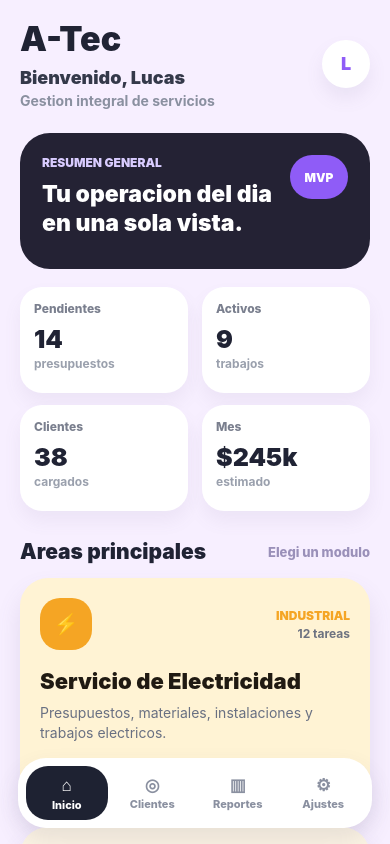
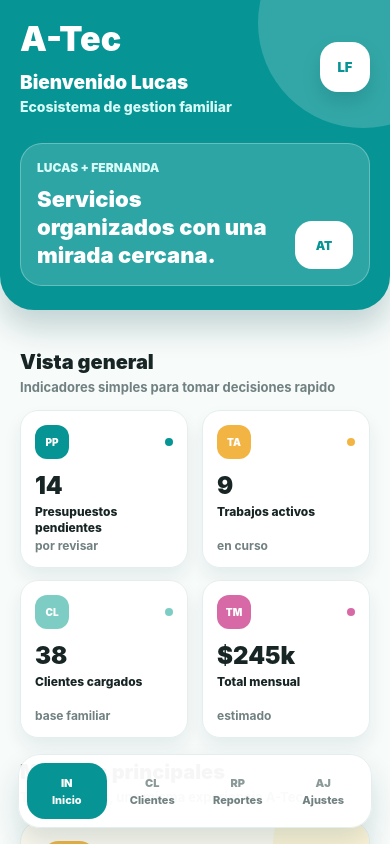
Before and after one commit to LucasJQ13/a-tec, a React Native app: screen / in a window 390 px wide. Built offline with nearby package versions, Linux system fonts and the light colour scheme.

Commit message:
style: mejora arquitectura visual dashboard

```diff
--- a/App.tsx
+++ b/App.tsx
@@ -8,6 +8,7 @@ import { ImprentaScreen } from './src/screens/ImprentaScreen';
 import { KinesiologiaScreen } from './src/screens/KinesiologiaScreen';
 import { PlaceholderScreen } from './src/screens/PlaceholderScreen';
 import type { AppScreen, AreaId, MainTabId } from './src/types/navigation';
+import { homeColors } from './src/constants/homeTheme';
 import { healthColors } from './src/constants/healthTheme';
 
 export default function App() {
@@ -65,14 +66,14 @@ export default function App() {
 
 const styles = StyleSheet.create({
   safeArea: {
-    backgroundColor: '#efe0ff',
+    backgroundColor: homeColors.primary,
     flex: 1,
   },
   healthSafeArea: {
     backgroundColor: healthColors.night,
   },
   appShell: {
-    backgroundColor: '#f7efff',
+    backgroundColor: homeColors.background,
     flex: 1,
   },
   healthShell: {
--- a/src/components/AreaCard.tsx
+++ b/src/components/AreaCard.tsx
@@ -1,4 +1,5 @@
 import { StyleSheet, Text, TouchableOpacity, View } from 'react-native';
+import { homeColors, homeRadii } from '../constants/homeTheme';
 import type { AreaConfig } from '../types/navigation';
 
 type AreaCardProps = {
@@ -8,28 +9,30 @@ type AreaCardProps = {
 
 export function AreaCard({ area, onPress }: AreaCardProps) {
   return (
-    <TouchableOpacity
-      activeOpacity={0.86}
-      onPress={onPress}
-      style={[styles.card, { backgroundColor: area.accentSoft }]}
-    >
+    <TouchableOpacity activeOpacity={0.88} onPress={onPress} style={[styles.card, { backgroundColor: area.surface }]}>
+      <View style={[styles.glow, { backgroundColor: area.accentSoft }]} />
+
       <View style={styles.topRow}>
-        <View style={[styles.iconBubble, { backgroundColor: area.accent }]}>
+        <View style={[styles.iconShell, { backgroundColor: area.accent }]}>
           <Text style={styles.icon}>{area.icon}</Text>
         </View>
-        <View style={styles.metaBlock}>
-          <Text style={[styles.eyebrow, { color: area.accent }]}>{area.eyebrow}</Text>
-          <Text style={styles.stats}>{area.stats}</Text>
+        <View style={styles.codeBlock}>
+          <Text style={styles.shortCode}>{area.shortCode}</Text>
+          <Text style={[styles.stats, { color: area.accent }]}>{area.stats}</Text>
         </View>
       </View>
 
+      <Text style={styles.eyebrow}>{area.eyebrow}</Text>
       <Text style={[styles.title, { color: area.textColor }]}>{area.title}</Text>
       <Text style={styles.description}>{area.description}</Text>
 
       <View style={styles.footer}>
-        <Text style={styles.footerText}>Ingresar</Text>
-        <View style={[styles.arrowCircle, { backgroundColor: area.accent }]}>
-          <Text style={styles.arrow}>›</Text>
+        <View>
+          <Text style={styles.familyNote}>{area.familyNote}</Text>
+          <Text style={styles.footerText}>{area.operationalHint}</Text>
+        </View>
+        <View style={[styles.enterButton, { backgroundColor: area.accent }]}>
+          <Text style={styles.enterText}>Entrar</Text>
         </View>
       </View>
     </TouchableOpacity>
@@ -38,81 +41,106 @@ export function AreaCard({ area, onPress }: AreaCardProps) {
 
 const styles = StyleSheet.create({
   card: {
-    borderRadius: 28,
+    borderColor: homeColors.border,
+    borderRadius: homeRadii.card,
+    borderWidth: 1,
+    minHeight: 214,
+    overflow: 'hidden',
     padding: 20,
-    minHeight: 184,
-    shadowColor: '#6b5b8f',
-    shadowOffset: { width: 0, height: 14 },
-    shadowOpacity: 0.14,
-    shadowRadius: 24,
-    elevation: 6,
+    shadowColor: homeColors.shadow,
+    shadowOffset: { width: 0, height: 16 },
+    shadowOpacity: 0.12,
+    shadowRadius: 26,
+    elevation: 5,
+  },
+  glow: {
+    borderRadius: 80,
+    height: 138,
+    opacity: 0.82,
+    position: 'absolute',
+    right: -42,
+    top: -46,
+    width: 138,
   },
   topRow: {
     alignItems: 'center',
     flexDirection: 'row',
     justifyContent: 'space-between',
-    marginBottom: 18,
   },
-  iconBubble: {
+  iconShell: {
     alignItems: 'center',
-    borderRadius: 20,
-    height: 52,
+    borderRadius: 18,
+    height: 56,
     justifyContent: 'center',
-    width: 52,
+    width: 56,
   },
   icon: {
     color: '#ffffff',
-    fontSize: 20,
+    fontSize: 14,
     fontWeight: '900',
   },
-  metaBlock: {
+  codeBlock: {
     alignItems: 'flex-end',
   },
-  eyebrow: {
+  shortCode: {
+    color: homeColors.softText,
+    fontSize: 11,
+    fontWeight: '900',
+    letterSpacing: 0,
+  },
+  stats: {
     fontSize: 12,
     fontWeight: '900',
+    marginTop: 4,
+  },
+  eyebrow: {
+    color: homeColors.primary,
+    fontSize: 12,
+    fontWeight: '900',
+    marginTop: 22,
     textTransform: 'uppercase',
-  },
-  stats: {
-    color: '#6d7280',
-    fontSize: 12,
-    fontWeight: '700',
-    marginTop: 3,
   },
   title: {
     fontSize: 22,
     fontWeight: '900',
     letterSpacing: 0,
     lineHeight: 27,
+    marginTop: 6,
   },
   description: {
-    color: '#697082',
+    color: homeColors.muted,
     fontSize: 14,
-    lineHeight: 20,
+    fontWeight: '700',
+    lineHeight: 21,
     marginTop: 8,
   },
   footer: {
     alignItems: 'center',
     flexDirection: 'row',
     justifyContent: 'space-between',
-    marginTop: 18,
+    marginTop: 22,
   },
-  footerText: {
-    color: '#222838',
+  familyNote: {
+    color: homeColors.text,
     fontSize: 13,
     fontWeight: '900',
   },
-  arrowCircle: {
+  footerText: {
+    color: homeColors.muted,
+    fontSize: 12,
+    fontWeight: '700',
+    marginTop: 3,
+  },
+  enterButton: {
     alignItems: 'center',
-    borderRadius: 15,
-    height: 30,
+    borderRadius: 16,
     justifyContent: 'center',
-    width: 30,
+    minHeight: 38,
+    paddingHorizontal: 16,
   },
-  arrow: {
+  enterText: {
     color: '#ffffff',
-    fontSize: 24,
-    fontWeight: '700',
-    marginTop: -2,
+    fontSize: 12,
+    fontWeight: '900',
   },
 });
--- a/src/components/BottomNav.tsx
+++ b/src/components/BottomNav.tsx
@@ -1,4 +1,5 @@
 import { StyleSheet, Text, TouchableOpacity, View } from 'react-native';
+import { homeColors, homeRadii } from '../constants/homeTheme';
 import type { MainTabId } from '../types/navigation';
 
 type BottomNavProps = {
@@ -7,10 +8,10 @@ type BottomNavProps = {
 };
 
 const tabs: Array<{ id: MainTabId; label: string; icon: string }> = [
-  { id: 'home', label: 'Inicio', icon: '⌂' },
-  { id: 'clients', label: 'Clientes', icon: '◎' },
-  { id: 'reports', label: 'Reportes', icon: '▥' },
-  { id: 'settings', label: 'Ajustes', icon: '⚙' },
+  { id: 'home', label: 'Inicio', icon: 'IN' },
+  { id: 'clients', label: 'Clientes', icon: 'CL' },
+  { id: 'reports', label: 'Reportes', icon: 'RP' },
+  { id: 'settings', label: 'Ajustes', icon: 'AJ' },
 ];
 
 export function BottomNav({ activeTab, onChangeTab }: BottomNavProps) {
@@ -26,8 +27,8 @@ export function BottomNav({ activeTab, onChangeTab }: BottomNavProps) {
             onPress={() => onChangeTab(tab.id)}
             style={[styles.item, isActive ? styles.activeItem : null]}
           >
-            <Text style={[styles.icon, isActive ? styles.activeText : null]}>{tab.icon}</Text>
-            <Text style={[styles.label, isActive ? styles.activeText : null]}>{tab.label}</Text>
+            <Text style={[styles.icon, isActive ? styles.activeIcon : null]}>{tab.icon}</Text>
+            <Text style={[styles.label, isActive ? styles.activeLabel : null]}>{tab.label}</Text>
           </TouchableOpacity>
         );
       })}
@@ -38,44 +39,49 @@ export function BottomNav({ activeTab, onChangeTab }: BottomNavProps) {
 const styles = StyleSheet.create({
   wrapper: {
     alignItems: 'center',
-    backgroundColor: '#ffffff',
-    borderRadius: 28,
+    backgroundColor: 'rgba(255, 255, 255, 0.96)',
+    borderColor: homeColors.border,
+    borderRadius: homeRadii.card,
+    borderWidth: 1,
     bottom: 16,
     flexDirection: 'row',
-    gap: 4,
+    gap: 6,
     justifyContent: 'space-between',
     left: 18,
     padding: 8,
     position: 'absolute',
     right: 18,
-    shadowColor: '#55486f',
-    shadowOffset: { width: 0, height: 12 },
-    shadowOpacity: 0.12,
-    shadowRadius: 24,
+    shadowColor: homeColors.shadow,
+    shadowOffset: { width: 0, height: 16 },
+    shadowOpacity: 0.16,
+    shadowRadius: 28,
     elevation: 8,
   },
   item: {
     alignItems: 'center',
-    borderRadius: 22,
+    borderRadius: homeRadii.control,
     flex: 1,
-    minHeight: 54,
     justifyContent: 'center',
+    minHeight: 56,
   },
   activeItem: {
-    backgroundColor: '#1e2232',
+    backgroundColor: homeColors.primary,
   },
   icon: {
-    color: '#8a90a0',
-    fontSize: 17,
+    color: homeColors.softText,
+    fontSize: 11,
     fontWeight: '900',
   },
   label: {
-    color: '#8a90a0',
+    color: homeColors.muted,
     fontSize: 11,
     fontWeight: '800',
-    marginTop: 2,
+    marginTop: 3,
   },
-  activeText: {
+  activeIcon: {
+    color: '#ffffff',
+  },
+  activeLabel: {
     color: '#ffffff',
   },
 });
--- a/src/components/SummaryCard.tsx
+++ b/src/components/SummaryCard.tsx
@@ -1,47 +1,91 @@
 import { StyleSheet, Text, View } from 'react-native';
+import { homeColors, homeRadii } from '../constants/homeTheme';
+import type { SummaryMetric } from '../types/navigation';
 
 type SummaryCardProps = {
-  label: string;
-  value: string;
-  caption: string;
+  item: SummaryMetric;
 };
 
-export function SummaryCard({ label, value, caption }: SummaryCardProps) {
+const toneColors = {
+  primary: homeColors.primary,
+  electric: homeColors.electric,
+  health: homeColors.health,
+  print: homeColors.print,
+};
+
+export function SummaryCard({ item }: SummaryCardProps) {
+  const tone = toneColors[item.tone];
+
   return (
     <View style={styles.card}>
-      <Text style={styles.label}>{label}</Text>
-      <Text style={styles.value}>{value}</Text>
-      <Text style={styles.caption}>{caption}</Text>
+      <View style={styles.topRow}>
+        <View style={[styles.iconBadge, { backgroundColor: tone }]}>
+          <Text style={styles.iconText}>{item.icon}</Text>
+        </View>
+        <View style={[styles.statusDot, { backgroundColor: tone }]} />
+      </View>
+      <Text style={styles.value}>{item.value}</Text>
+      <Text style={styles.label} numberOfLines={2}>
+        {item.label}
+      </Text>
+      <Text style={styles.caption}>{item.caption}</Text>
     </View>
   );
 }
 
 const styles = StyleSheet.create({
   card: {
-    backgroundColor: '#ffffff',
-    borderRadius: 22,
-    minHeight: 106,
+    backgroundColor: homeColors.surface,
+    borderColor: homeColors.border,
+    borderRadius: homeRadii.control,
+    borderWidth: 1,
+    minHeight: 126,
     padding: 14,
-    shadowColor: '#756a91',
+    shadowColor: homeColors.shadow,
     shadowOffset: { width: 0, height: 10 },
     shadowOpacity: 0.08,
     shadowRadius: 18,
     width: '48%',
   },
+  topRow: {
+    alignItems: 'center',
+    flexDirection: 'row',
+    justifyContent: 'space-between',
+  },
+  iconBadge: {
+    alignItems: 'center',
+    borderRadius: 12,
+    height: 34,
+    justifyContent: 'center',
+    width: 34,
+  },
+  iconText: {
+    color: '#ffffff',
+    fontSize: 10,
+    fontWeight: '900',
+  },
+  statusDot: {
+    borderRadius: 4,
+    height: 8,
+    width: 8,
+  },
+  value: {
+    color: homeColors.text,
+    fontSize: 24,
+    fontWeight: '900',
+    letterSpacing: 0,
+    marginTop: 12,
+  },
   label: {
-    color: '#7a7f8e',
+    color: homeColors.text,
     fontSize: 12,
     fontWeight: '800',
-  },
-  value: {
-    color: '#202334',
-    fontSize: 25,
-    fontWeight: '900',
-    letterSpacing: 0,
-    marginTop: 8,
+    lineHeight: 16,
+    marginTop: 4,
+    minHeight: 32,
   },
   caption: {
-    color: '#9aa0ad',
+    color: homeColors.muted,
     fontSize: 12,
     fontWeight: '700',
     marginTop: 2,
--- /dev/null
+++ b/src/constants/homeTheme.ts
@@ -0,0 +1,26 @@
+export const homeColors = {
+  primary: '#069494',
+  primaryDark: '#047777',
+  primarySoft: '#dff5f3',
+  background: '#f7fbfa',
+  surface: '#ffffff',
+  surfaceWarm: '#fffdf8',
+  border: '#e5eeee',
+  text: '#182525',
+  muted: '#718080',
+  softText: '#8b9999',
+  shadow: '#0a4f4f',
+  dark: '#1c2727',
+  electric: '#f2b544',
+  electricSoft: '#fff3d4',
+  health: '#7ecdc4',
+  healthSoft: '#e8faf7',
+  print: '#d76aa6',
+  printSoft: '#fde9f2',
+};
+
+export const homeRadii = {
+  panel: 28,
+  card: 22,
+  control: 18,
+};
--- a/src/data/appAreas.ts
+++ b/src/data/appAreas.ts
@@ -1,47 +1,91 @@
-import type { AreaConfig } from '../types/navigation';
+import { homeColors } from '../constants/homeTheme';
+import type { AreaConfig, QuickAction, SummaryMetric } from '../types/navigation';
 
 export const appAreas: AreaConfig[] = [
   {
     id: 'electricidad',
     title: 'Servicio de Electricidad',
     label: 'Electricidad',
-    description: 'Presupuestos, materiales, instalaciones y trabajos electricos.',
-    icon: '⚡',
-    eyebrow: 'Industrial',
-    accent: '#f5a524',
-    accentSoft: '#fff3d4',
-    textColor: '#201a12',
-    stats: '12 tareas',
+    description: 'Instalaciones, reparaciones y trabajos tecnicos con control de costos.',
+    icon: 'EL',
+    eyebrow: 'Tecnico',
+    shortCode: 'E-01',
+    accent: homeColors.electric,
+    accentSoft: homeColors.electricSoft,
+    surface: '#fffaf0',
+    textColor: homeColors.text,
+    stats: '12 activos',
+    operationalHint: 'Ordenes, visitas y presupuestos',
+    familyNote: 'Gestion Lucas',
   },
   {
     id: 'kinesiologia',
     title: 'Kinesiologia y Fisioterapia',
     label: 'Kinesiologia',
-    description: 'Pacientes, sesiones, turnos y tratamientos.',
-    icon: '+',
+    description: 'Atencion profesional, sesiones y seguimiento con una experiencia clara.',
+    icon: 'KF',
     eyebrow: 'Salud',
-    accent: '#040833',
-    accentSoft: '#fcf4e4',
-    textColor: '#040833',
-    stats: '8 turnos',
+    shortCode: 'K-02',
+    accent: homeColors.health,
+    accentSoft: homeColors.healthSoft,
+    surface: '#fbfffe',
+    textColor: homeColors.text,
+    stats: '8 sesiones',
+    operationalHint: 'Pacientes, turnos y planes',
+    familyNote: 'Gestion familiar',
   },
   {
     id: 'imprenta',
     title: 'Servicio de Imprenta',
     label: 'Imprenta',
-    description: 'Disenos, impresiones, pedidos, costos y entregas.',
-    icon: 'CMYK',
-    eyebrow: 'Creativo',
-    accent: '#8f5cf7',
-    accentSoft: '#f0e6ff',
-    textColor: '#1d1430',
+    description: 'Diseno, produccion grafica, pedidos y entregas con mirada creativa.',
+    icon: 'IM',
+    eyebrow: 'Grafica',
+    shortCode: 'I-03',
+    accent: homeColors.print,
+    accentSoft: homeColors.printSoft,
+    surface: '#fffbfd',
+    textColor: homeColors.text,
     stats: '5 pedidos',
+    operationalHint: 'Costeo, diseno y entrega',
+    familyNote: 'Lucas y Fernanda',
   },
 ];
 
-export const summaryItems = [
-  { label: 'Pendientes', value: '14', caption: 'presupuestos' },
-  { label: 'Activos', value: '9', caption: 'trabajos' },
-  { label: 'Clientes', value: '38', caption: 'cargados' },
-  { label: 'Mes', value: '$245k', caption: 'estimado' },
+export const summaryItems: SummaryMetric[] = [
+  {
+    label: 'Presupuestos pendientes',
+    value: '14',
+    caption: 'por revisar',
+    icon: 'PP',
+    tone: 'primary',
+  },
+  {
+    label: 'Trabajos activos',
+    value: '9',
+    caption: 'en curso',
+    icon: 'TA',
+    tone: 'electric',
+  },
+  {
+    label: 'Clientes cargados',
+    value: '38',
+    caption: 'base familiar',
+    icon: 'CL',
+    tone: 'health',
+  },
+  {
+    label: 'Total mensual',
+    value: '$245k',
+    caption: 'estimado',
+    icon: 'TM',
+    tone: 'print',
+  },
 ];
+
+export const quickActions: QuickAction[] = [
+  { id: 'budget', label: 'Nuevo presupuesto', caption: 'Crear TEC-000001', icon: '+' },
+  { id: 'client', label: 'Nuevo cliente', caption: 'Alta rapida', icon: 'CL' },
+  { id: 'work', label: 'Nuevo trabajo', caption: 'Orden interna', icon: 'OT' },
+  { id: 'reports', label: 'Reportes', caption: 'Vista mensual', icon: 'RP' },
+];
--- a/src/screens/HomeScreen.tsx
+++ b/src/screens/HomeScreen.tsx
@@ -1,7 +1,8 @@
 import { ScrollView, StyleSheet, Text, TouchableOpacity, View } from 'react-native';
 import { AreaCard } from '../components/AreaCard';
 import { SummaryCard } from '../components/SummaryCard';
-import { appAreas, summaryItems } from '../data/appAreas';
+import { homeColors, homeRadii } from '../constants/homeTheme';
+import { appAreas, quickActions, summaryItems } from '../data/appAreas';
 import type { AreaId } from '../types/navigation';
 
 type HomeScreenProps = {
@@ -10,50 +11,69 @@ type HomeScreenProps = {
 
 export function HomeScreen({ onOpenArea }: HomeScreenProps) {
   return (
-    <ScrollView
-      showsVerticalScrollIndicator={false}
-      contentContainerStyle={styles.content}
-    >
+    <ScrollView showsVerticalScrollIndicator={false} contentContainerStyle={styles.content}>
       <View style={styles.header}>
-        <View>
-          <Text style={styles.brand}>A-Tec</Text>
-          <Text style={styles.greeting}>Bienvenido, Lucas</Text>
-          <Text style={styles.subtitle}>Gestion integral de servicios</Text>
+        <View style={styles.headerHalo} />
+        <View style={styles.headerTop}>
+          <View>
+            <Text style={styles.brand}>A-Tec</Text>
+            <Text style={styles.greeting}>Bienvenido Lucas</Text>
+            <Text style={styles.subtitle}>Ecosistema de gestion familiar</Text>
+          </View>
+          <TouchableOpacity activeOpacity={0.82} style={styles.avatarButton}>
+            <Text style={styles.avatarText}>LF</Text>
+          </TouchableOpacity>
         </View>
-        <TouchableOpacity activeOpacity={0.8} style={styles.profileButton}>
-          <Text style={styles.profileIcon}>L</Text>
-        </TouchableOpacity>
+
+        <View style={styles.familyPanel}>
+          <View>
+            <Text style={styles.panelKicker}>Lucas + Fernanda</Text>
+            <Text style={styles.panelTitle}>Servicios organizados con una mirada cercana.</Text>
+          </View>
+          <View style={styles.panelMark}>
+            <Text style={styles.panelMarkText}>AT</Text>
+          </View>
+        </View>
       </View>
 
-      <View style={styles.featurePanel}>
-        <View style={styles.featureCopy}>
-          <Text style={styles.panelKicker}>Resumen general</Text>
-          <Text style={styles.panelTitle}>Tu operacion del dia en una sola vista.</Text>
-        </View>
-        <View style={styles.panelBadge}>
-          <Text style={styles.panelBadgeText}>MVP</Text>
-        </View>
+      <View style={styles.sectionHeader}>
+        <Text style={styles.sectionTitle}>Vista general</Text>
+        <Text style={styles.sectionHint}>Indicadores simples para tomar decisiones rapido</Text>
       </View>
 
       <View style={styles.summaryGrid}>
         {summaryItems.map((item) => (
-          <SummaryCard
-            key={item.label}
-            label={item.label}
-            value={item.value}
-            caption={item.caption}
-          />
+          <SummaryCard key={item.label} item={item} />
         ))}
       </View>
 
       <View style={styles.sectionHeader}>
-        <Text style={styles.sectionTitle}>Areas principales</Text>
-        <Text style={styles.sectionHint}>Elegi un modulo</Text>
+        <Text style={styles.sectionTitle}>Modulos principales</Text>
+        <Text style={styles.sectionHint}>Tres servicios, una misma experiencia A-Tec</Text>
       </View>
 
       <View style={styles.areaList}>
         {appAreas.map((area) => (
           <AreaCard key={area.id} area={area} onPress={() => onOpenArea(area.id)} />
+        ))}
+      </View>
+
+      <View style={styles.sectionHeader}>
+        <Text style={styles.sectionTitle}>Accesos rapidos</Text>
+        <Text style={styles.sectionHint}>Acciones preparadas para los proximos bloques</Text>
+      </View>
+
+      <View style={styles.quickGrid}>
+        {quickActions.map((action) => (
+          <TouchableOpacity activeOpacity={0.82} key={action.id} style={styles.quickAction}>
+            <View style={styles.quickIcon}>
+              <Text style={styles.quickIconText}>{action.icon}</Text>
+            </View>
+            <View style={styles.quickCopy}>
+              <Text style={styles.quickLabel}>{action.label}</Text>
+              <Text style={styles.quickCaption}>{action.caption}</Text>
+            </View>
+          </TouchableOpacity>
         ))}
       </View>
     </ScrollView>
@@ -62,116 +82,185 @@ export function HomeScreen({ onOpenArea }: HomeScreenProps) {
 
 const styles = StyleSheet.create({
   content: {
-    paddingBottom: 114,
+    paddingBottom: 120,
+  },
+  header: {
+    backgroundColor: homeColors.primary,
+    borderBottomLeftRadius: 34,
+    borderBottomRightRadius: 34,
+    marginBottom: 18,
+    minHeight: 244,
+    overflow: 'hidden',
+    paddingBottom: 24,
     paddingHorizontal: 20,
     paddingTop: 18,
+    shadowColor: homeColors.shadow,
+    shadowOffset: { width: 0, height: 18 },
+    shadowOpacity: 0.22,
+    shadowRadius: 30,
   },
-  header: {
+  headerHalo: {
+    backgroundColor: 'rgba(255, 255, 255, 0.18)',
+    borderRadius: 110,
+    height: 210,
+    position: 'absolute',
+    right: -78,
+    top: -82,
+    width: 210,
+  },
+  headerTop: {
     alignItems: 'center',
     flexDirection: 'row',
     justifyContent: 'space-between',
   },
   brand: {
-    color: '#202334',
+    color: '#ffffff',
     fontSize: 34,
     fontWeight: '900',
     letterSpacing: 0,
   },
   greeting: {
-    color: '#34394a',
-    fontSize: 18,
+    color: '#ffffff',
+    fontSize: 19,
     fontWeight: '900',
-    marginTop: 8,
+    marginTop: 12,
   },
   subtitle: {
-    color: '#8a90a0',
+    color: '#d7fbf7',
     fontSize: 14,
-    fontWeight: '700',
+    fontWeight: '800',
     marginTop: 4,
   },
-  profileButton: {
+  avatarButton: {
     alignItems: 'center',
     backgroundColor: '#ffffff',
-    borderRadius: 24,
-    height: 48,
+    borderRadius: 18,
+    height: 50,
     justifyContent: 'center',
-    shadowColor: '#756a91',
+    shadowColor: homeColors.shadow,
     shadowOffset: { width: 0, height: 10 },
-    shadowOpacity: 0.1,
+    shadowOpacity: 0.18,
     shadowRadius: 18,
-    width: 48,
+    width: 50,
   },
-  profileIcon: {
-    color: '#8f5cf7',
-    fontSize: 18,
+  avatarText: {
+    color: homeColors.primary,
+    fontSize: 13,
     fontWeight: '900',
   },
-  featurePanel: {
-    backgroundColor: '#242234',
-    borderRadius: 30,
+  familyPanel: {
+    alignItems: 'flex-end',
+    backgroundColor: 'rgba(255, 255, 255, 0.16)',
+    borderColor: 'rgba(255, 255, 255, 0.28)',
+    borderRadius: homeRadii.card,
+    borderWidth: 1,
     flexDirection: 'row',
     justifyContent: 'space-between',
-    marginTop: 24,
-    minHeight: 136,
-    overflow: 'hidden',
-    padding: 22,
-  },
-  featureCopy: {
-    flex: 1,
-    paddingRight: 14,
+    marginTop: 28,
+    padding: 16,
   },
   panelKicker: {
-    color: '#d9ccff',
+    color: '#d7fbf7',
     fontSize: 12,
     fontWeight: '900',
     textTransform: 'uppercase',
   },
   panelTitle: {
     color: '#ffffff',
-    fontSize: 23,
+    fontSize: 22,
     fontWeight: '900',
     letterSpacing: 0,
-    lineHeight: 29,
+    lineHeight: 28,
     marginTop: 10,
+    maxWidth: 240,
   },
-  panelBadge: {
+  panelMark: {
     alignItems: 'center',
-    backgroundColor: '#8f5cf7',
-    borderRadius: 22,
-    height: 44,
+    backgroundColor: '#ffffff',
+    borderRadius: 17,
+    height: 48,
     justifyContent: 'center',
     width: 58,
   },
-  panelBadgeText: {
-    color: '#ffffff',
+  panelMarkText: {
+    color: homeColors.primary,
     fontSize: 12,
     fontWeight: '900',
+  },
+  sectionHeader: {
+    marginTop: 22,
+    paddingHorizontal: 20,
+  },
+  sectionTitle: {
+    color: homeColors.text,
+    fontSize: 20,
+    fontWeight: '900',
+  },
+  sectionHint: {
+    color: homeColors.muted,
+    fontSize: 13,
+    fontWeight: '700',
+    lineHeight: 18,
+    marginTop: 4,
   },
   summaryGrid: {
     flexDirection: 'row',
     flexWrap: 'wrap',
     gap: 12,
     justifyContent: 'space-between',
-    marginTop: 18,
-  },
-  sectionHeader: {
-    alignItems: 'center',
-    flexDirection: 'row',
-    justifyContent: 'space-between',
-    marginTop: 28,
-  },
-  sectionTitle: {
-    color: '#202334',
-    fontSize: 21,
-    fontWeight: '900',
-  },
-  sectionHint: {
-    color: '#9a90b9',
-    fontSize: 13,
-    fontWeight: '800',
+    marginTop: 14,
+    paddingHorizontal: 20,
   },
   areaList: {
     gap: 16,
     marginTop: 14,
+    paddingHorizontal: 20,
+  },
+  quickGrid: {
+    gap: 10,
+    marginTop: 14,
+    paddingHorizontal: 20,
+  },
+  quickAction: {
+    alignItems: 'center',
+    backgroundColor: homeColors.surface,
+    borderColor: homeColors.border,
+    borderRadius: homeRadii.control,
+    borderWidth: 1,
+    flexDirection: 'row',
+    minHeight: 70,
+    paddingHorizontal: 14,
+    shadowColor: homeColors.shadow,
+    shadowOffset: { width: 0, height: 10 },
+    shadowOpacity: 0.08,
+    shadowRadius: 18,
+  },
+  quickIcon: {
+    alignItems: 'center',
+    backgroundColor: homeColors.primarySoft,
+    borderRadius: 15,
+    height: 44,
+    justifyContent: 'center',
+    width: 44,
+  },
+  quickIconText: {
+    color: homeColors.primary,
+    fontSize: 13,
+    fontWeight: '900',
+  },
+  quickCopy: {
+    flex: 1,
+    marginLeft: 12,
+  },
+  quickLabel: {
+    color: homeColors.text,
+    fontSize: 14,
+    fontWeight: '900',
+  },
+  quickCaption: {
+    color: homeColors.muted,
+    fontSize: 12,
+    fontWeight: '700',
+    marginTop: 3,
   },
 });
```
Also changed, not shown: src/types/navigation.ts (+20 -5 lines).
